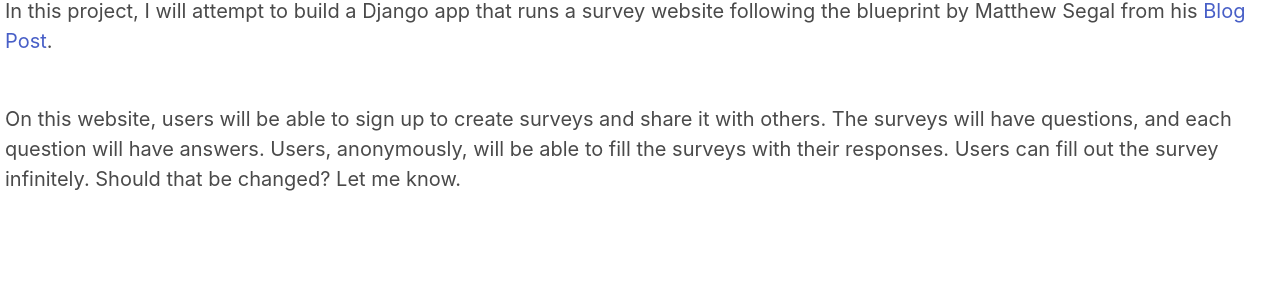
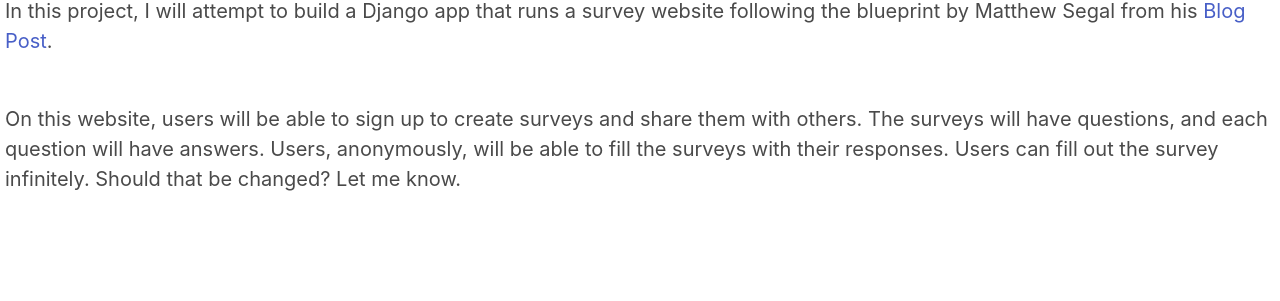
Before and after one commit to MasterNilo/djangoSurveysProjectSource, a Django app: page /about/ in a window 1280 px wide. Shown: the part 188-489 px from the top of the page. Run offline with Django 3.2, Linux system fonts and the light colour scheme.

Commit message:
Ready me and typo fixes.

```diff
--- a/docker-compose-production.yml
+++ b/docker-compose-production.yml
@@ -1,6 +1,8 @@
 version: '3.8'
 # This is the docker-compose version
 
+# This production file can be used with docker-compose the following way:
+# $ docker-compose -f docker-compose-production.yml up --build
 services:
   web:
     build: .
--- a/templates/about.html
+++ b/templates/about.html
@@ -7,7 +7,7 @@
     <p class="content is-medium">In this project, I will attempt to build a Django app that runs a survey website
         following the blueprint by Matthew Segal from his <a href="https://mattsegal.dev/django-survey-project.html">Blog Post</a>.</p>
     <br>
-    <p class="content is-medium">On this website, users will be able to sign up to create surveys and share it with
+    <p class="content is-medium">On this website, users will be able to sign up to create surveys and share them with
         others. The surveys will have questions, and each question will have answers. Users, anonymously, will be able
         to fill the surveys with their responses. Users can fill out the survey infinitely. Should that be changed? Let me know.</p>
     <br>
```
Also changed, not shown: README.md (added), 1 other file.
